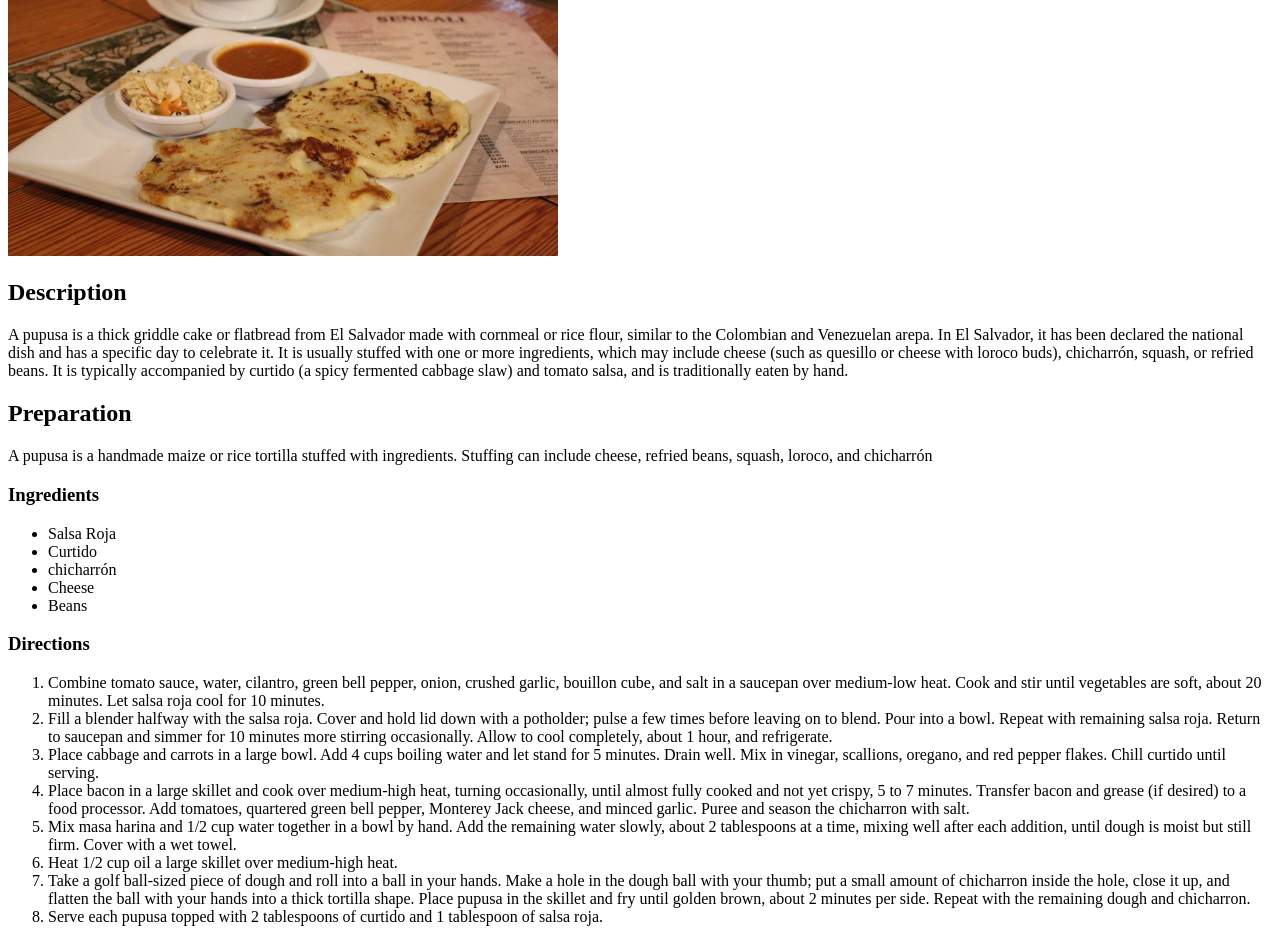
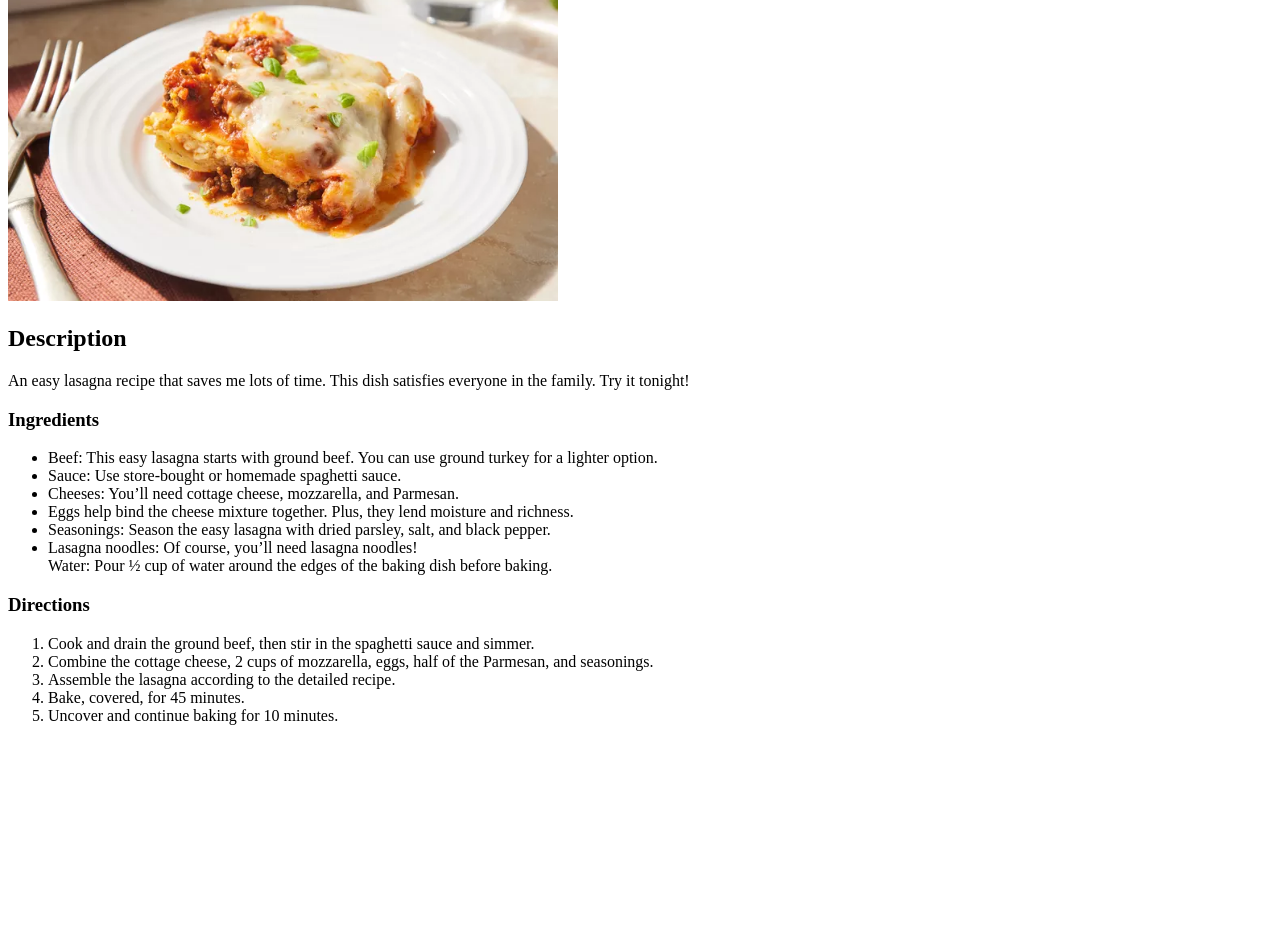
Before and after one commit to carlosargueta55/odin-recipes, a plain HTML site: page recipes/lasagna.html in a window 1280 px wide. Shown: the part 191-1133 px from the top of the page. After the commit the page ends 932 px from the top, so only its background shows below. Drawn offline with Linux system fonts and the light colour scheme.

Commit message:
Actualización recetas e imágenes

```diff
--- a/recipes/lasagna.html
+++ b/recipes/lasagna.html
@@ -3,33 +3,30 @@
 <head>
     <meta charset="UTF-8">
     <meta name="viewport" content="width=device-width, initial-scale=1.0">
-    <title>Salvadoran Pupusas Recipe</title>
+    <title>Lasagna</title>
 </head>
 <body>
-    <h1>Salvadoran Pupusas Recipe</h1>
-    <img src="../images/pupusa.jpg" width="550">
+    <h1>Lasagna</h1>
+    <img src="../images/lasagna.webp" width="550">
     <h2>Description</h2>
-    <p>A pupusa is a thick griddle cake or flatbread from El Salvador made with cornmeal or rice flour, similar to the Colombian and Venezuelan arepa. In El Salvador, it has been declared the national dish and has a specific day to celebrate it. It is usually stuffed with one or more ingredients, which may include cheese (such as quesillo or cheese with loroco buds), chicharrón, squash, or refried beans. It is typically accompanied by curtido (a spicy fermented cabbage slaw) and tomato salsa, and is traditionally eaten by hand.</p>
-    <h2>Preparation</h2>
-    <p>A pupusa is a handmade maize or rice tortilla stuffed with ingredients. Stuffing can include cheese, refried beans, squash, loroco, and chicharrón</p>
+    <p>An easy lasagna recipe that saves me lots of time. This dish satisfies everyone in the family. Try it tonight!</p>
     <h3>Ingredients</h3>
     <ul>
-        <li>Salsa Roja</li>
-        <li>Curtido</li>
-        <li>chicharrón</li>
-        <li>Cheese</li>
-        <li>Beans</li>
+        <li>Beef: This easy lasagna starts with ground beef. You can use ground turkey for a lighter option.</li>
+        <li>Sauce: Use store-bought or homemade spaghetti sauce.</li>
+        <li>Cheeses: You’ll need cottage cheese, mozzarella, and Parmesan.</li>
+        <li>Eggs help bind the cheese mixture together. Plus, they lend moisture and richness.</li>
+        <li>Seasonings: Season the easy lasagna with dried parsley, salt, and black pepper.</li>
+        <li>Lasagna noodles: Of course, you’ll need lasagna noodles!</li>
+        </li>Water: Pour ½ cup of water around the edges of the baking dish before baking.</li>
     </ul>
     <h3>Directions</h3>
     <ol>
-        <li>Combine tomato sauce, water, cilantro, green bell pepper, onion, crushed garlic, bouillon cube, and salt in a saucepan over medium-low heat. Cook and stir until vegetables are soft, about 20 minutes. Let salsa roja cool for 10 minutes.</li>
-        <li>Fill a blender halfway with the salsa roja. Cover and hold lid down with a potholder; pulse a few times before leaving on to blend. Pour into a bowl. Repeat with remaining salsa roja. Return to saucepan and simmer for 10 minutes more stirring occasionally. Allow to cool completely, about 1 hour, and refrigerate. </li>
-        <li>Place cabbage and carrots in a large bowl. Add 4 cups boiling water and let stand for 5 minutes. Drain well. Mix in vinegar, scallions, oregano, and red pepper flakes. Chill curtido until serving.</li>
-        <li>Place bacon in a large skillet and cook over medium-high heat, turning occasionally, until almost fully cooked and not yet crispy, 5 to 7 minutes. Transfer bacon and grease (if desired) to a food processor. Add tomatoes, quartered green bell pepper, Monterey Jack cheese, and minced garlic. Puree and season the chicharron with salt. </li>
-        <li>Mix masa harina and 1/2 cup water together in a bowl by hand. Add the remaining water slowly, about 2 tablespoons at a time, mixing well after each addition, until dough is moist but still firm. Cover with a wet towel. </li>
-        <li> Heat 1/2 cup oil a large skillet over medium-high heat.</li>
-        <li>Take a golf ball-sized piece of dough and roll into a ball in your hands. Make a hole in the dough ball with your thumb; put a small amount of chicharron inside the hole, close it up, and flatten the ball with your hands into a thick tortilla shape. Place pupusa in the skillet and fry until golden brown, about 2 minutes per side. Repeat with the remaining dough and chicharron.</li>
-        <li>Serve each pupusa topped with 2 tablespoons of curtido and 1 tablespoon of salsa roja.</li>
+        <li>Cook and drain the ground beef, then stir in the spaghetti sauce and simmer. </li>
+        <li>Combine the cottage cheese, 2 cups of mozzarella, eggs, half of the Parmesan, and seasonings.</li>
+        <li>Assemble the lasagna according to the detailed recipe.</li>
+        <li>Bake, covered, for 45 minutes.</li>
+        <li>Uncover and continue baking for 10 minutes.</li>
     </ol>
 </body>
 </html>
```
Also changed, not shown: recipes/chicken-avocado-mango-salad.html (+10 -9 lines), images/lasagna.webp (added), images/salad.webp (added).
